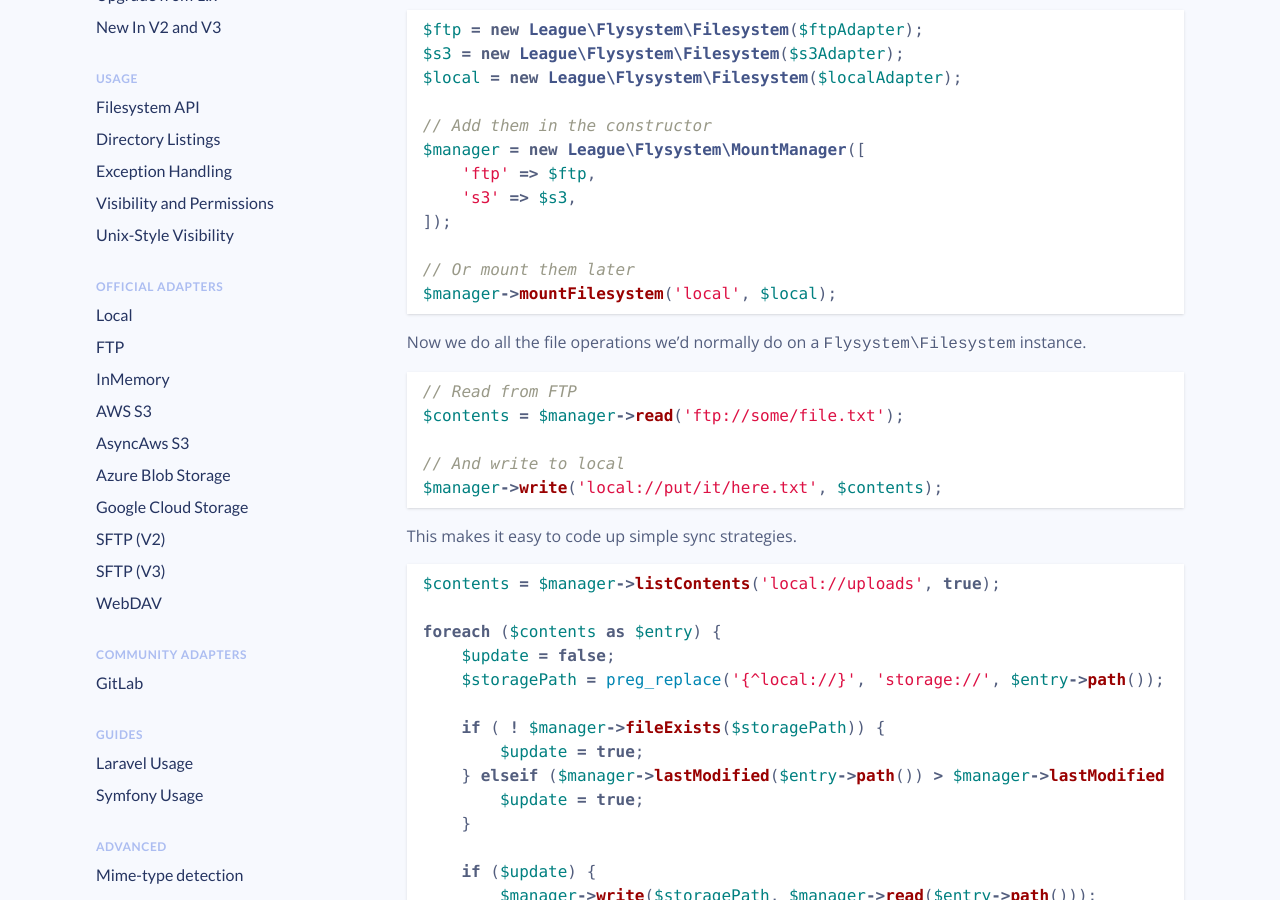
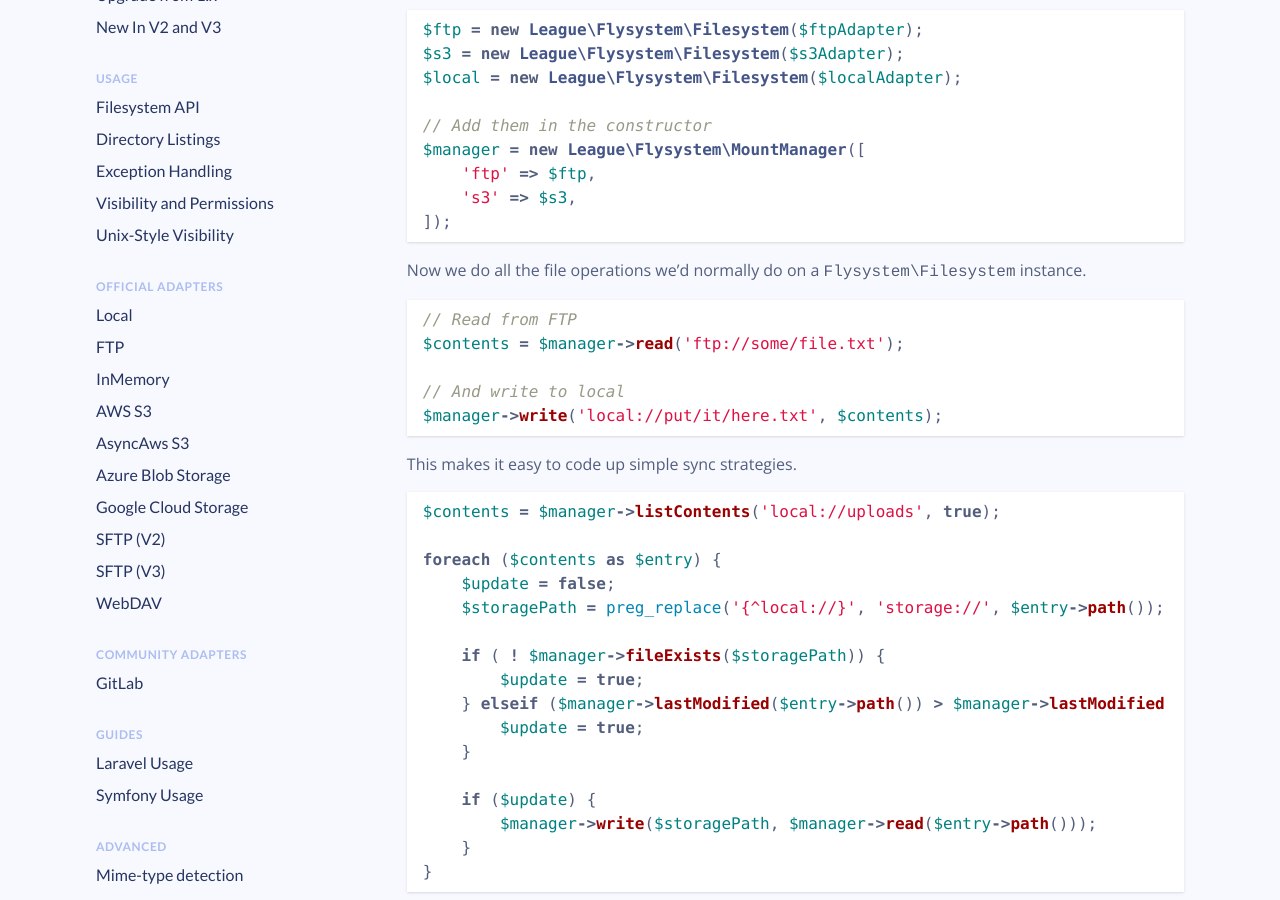
Before and after one commit to thephpleague/flysystem, a Jekyll site: the page built from docs/advanced/mount_manager.md, in a window 1280 px wide and 900 px high, scrolled down 312 px. Built offline with Jekyll 4.4.1, drawn with Linux system fonts in a browser that asks for light colours; comment, search, counter and statistics services are not loaded.

````diff
--- a/docs/advanced/mount_manager.md
+++ b/docs/advanced/mount_manager.md
@@ -21,9 +21,6 @@ $manager = new League\Flysystem\MountManager([
     'ftp' => $ftp,
     's3' => $s3,
 ]);
-
-// Or mount them later
-$manager->mountFilesystem('local', $local);
 ```
 
 Now we do all the file operations we'd normally do on a `Flysystem\Filesystem` instance.
````
